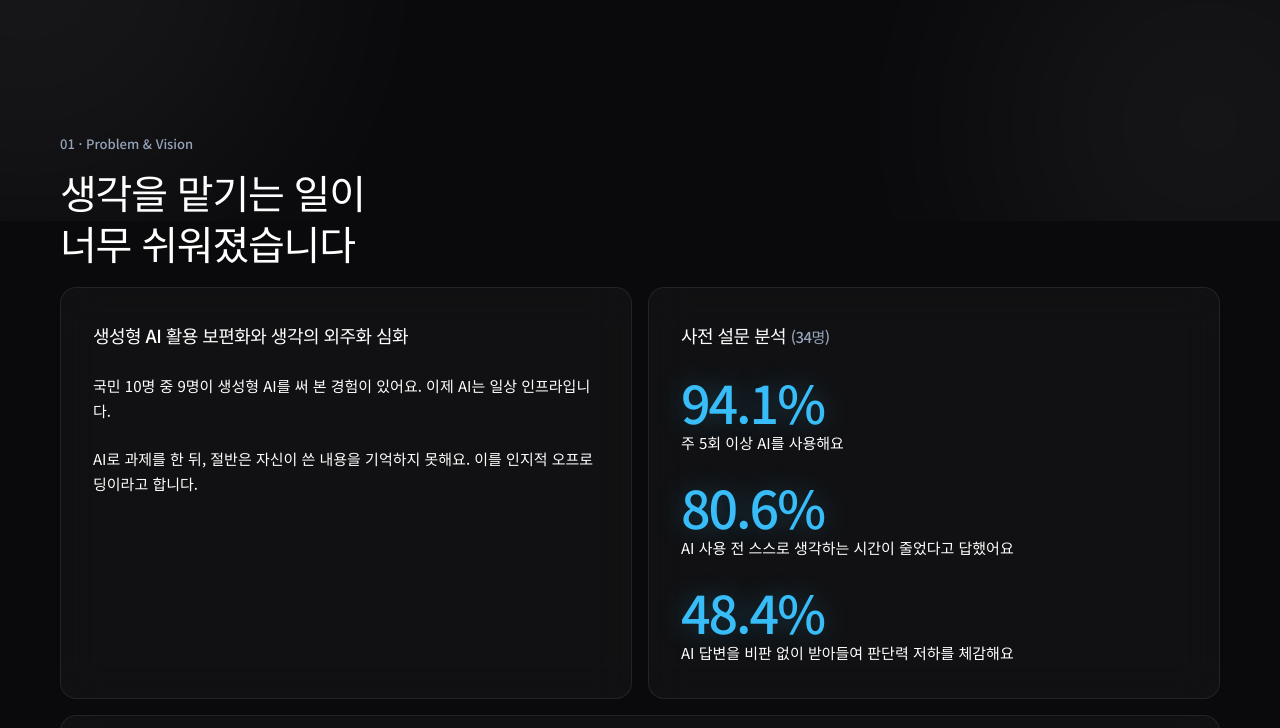
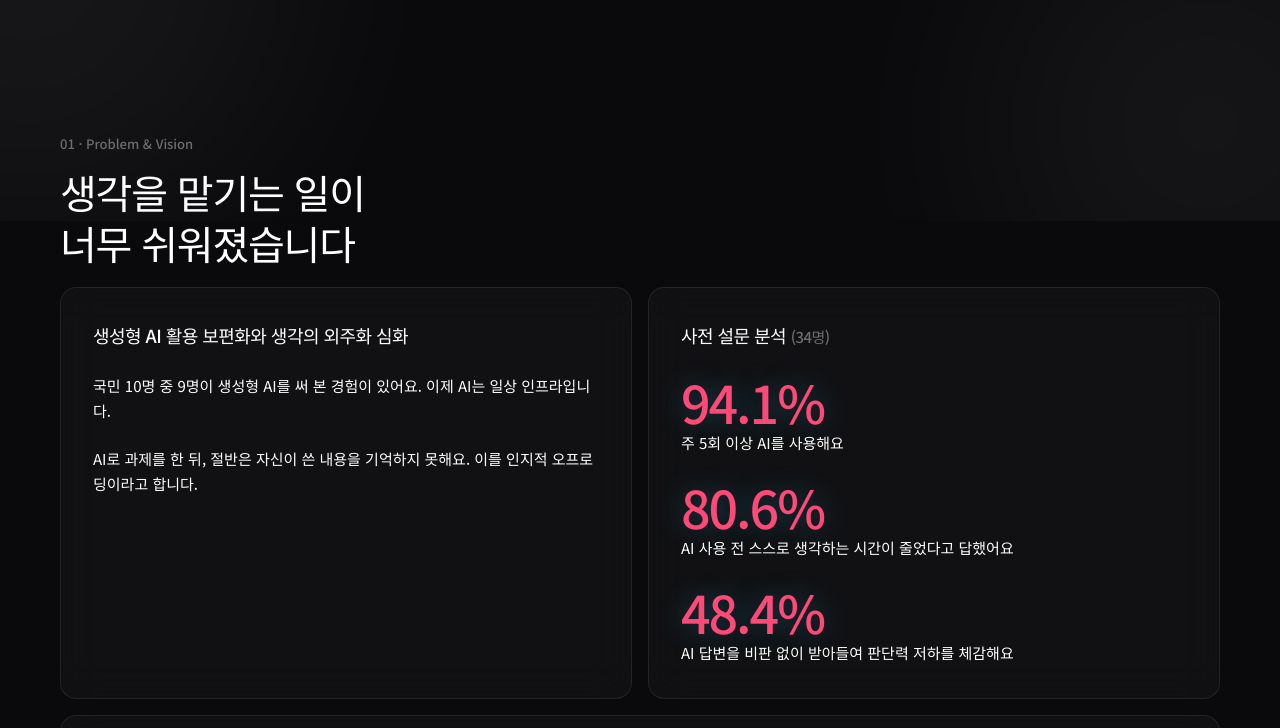
Before and after one commit to saveinmemories/BrainFirst, a plain HTML site: page index.html in a window 1280 px wide. Shown: the part 579-1307 px from the top of the page. Drawn offline with Linux system fonts and the light colour scheme.

Commit message:
Update index.html

```diff
--- a/index.html
+++ b/index.html
@@ -7,7 +7,7 @@
 <link rel="preconnect" href="https://fonts.googleapis.com">
 <link href="https://fonts.googleapis.com/css2?family=Noto+Sans+KR:wght@400;500;700;900&display=swap" rel="stylesheet">
 <style>
-:root{color-scheme:dark;--bg:#0A0A0C;--ice:#38BDF8;--t:#fff;--m:#94A3B8;--gl:rgba(255,255,255,.03);--bd:rgba(255,255,255,.08);
+:root{color-scheme:dark;--bg:#0A0A0C;--ice:#FF4977;--t:#fff;--m:#6C6C6D;--gl:rgba(255,255,255,.03);--bd:rgba(255,255,255,.08);
 --f:"Pretendard","Pretendard Variable","Noto Sans KR",-apple-system,"Apple SD Gothic Neo",sans-serif;--e:var(--f);--r:16px;
 box-sizing:border-box;padding-top:env(safe-area-inset-top,0px);padding-bottom:env(safe-area-inset-bottom,0px)}
 html{scroll-behavior:smooth;scroll-padding-top:84px}
```
